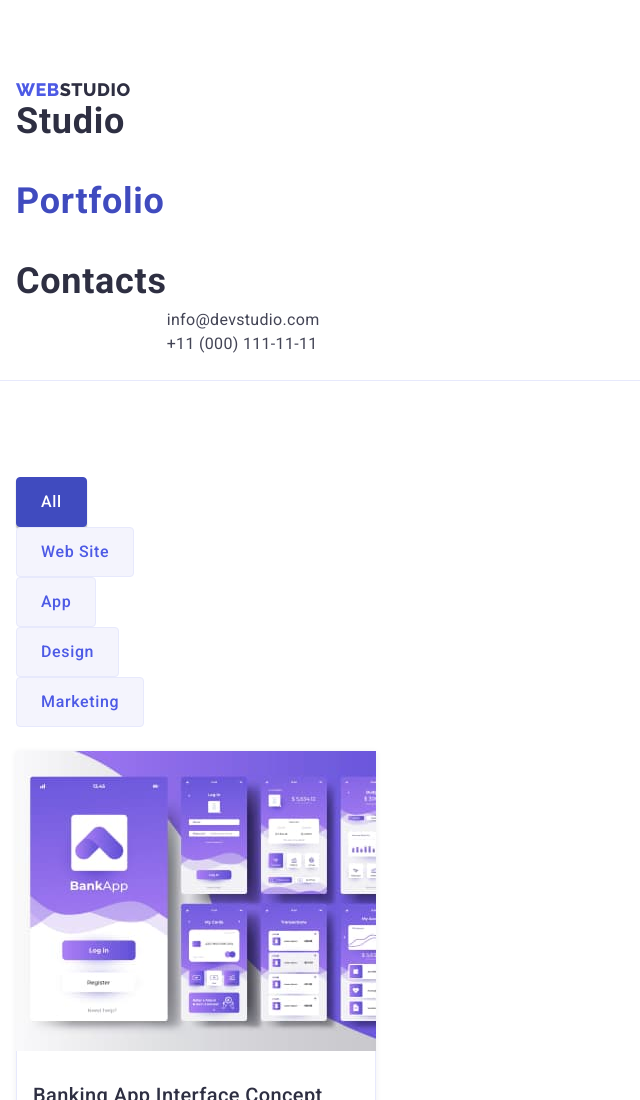
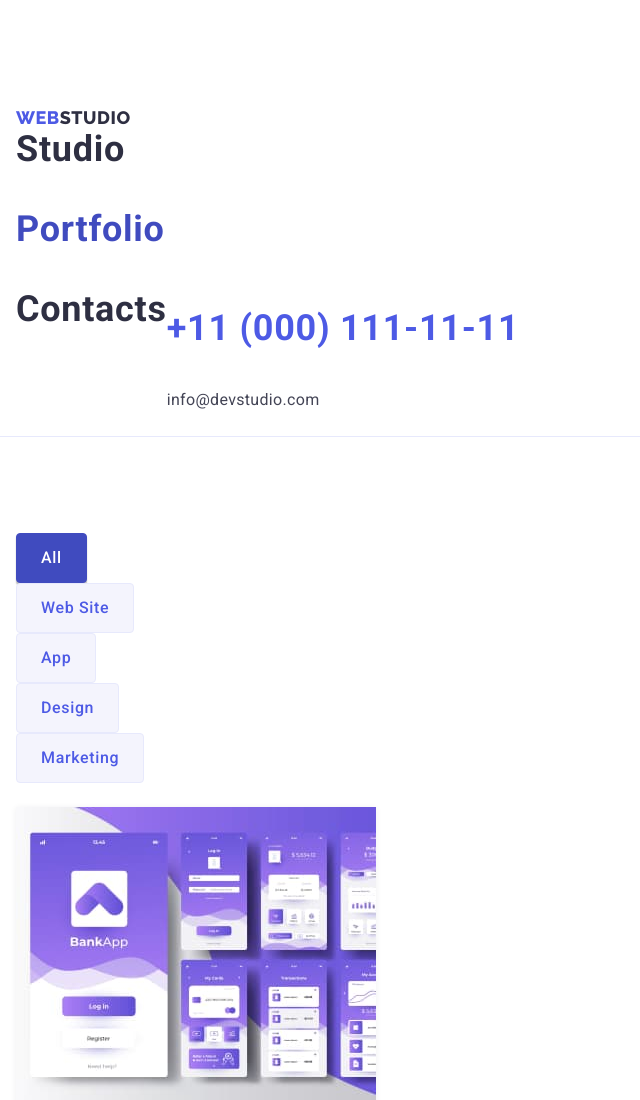
Before and after one commit to Qwimik/WebStudio, a plain HTML site: page portfolio.html in a window 1280 px wide. Shown: the top 1100 px of the page, without its empty margins (0-640 px from the left). Drawn offline with nearby package versions, Linux system fonts and the light colour scheme.

Commit message:
update styles.css

```diff
--- a/css/styles.css
+++ b/css/styles.css
@@ -175,9 +175,11 @@ img {
   margin-top: 284px;
 }
 .contacts-list {
-  column-gap: 40px;
   list-style: none;
   font-style: normal;
+  display: flex;
+  flex-direction: column-reverse;
+  row-gap: 40px;
 }
 .contacts-link {
   color: var(--slate-color);
@@ -185,6 +187,12 @@ img {
   line-height: 1.5;
   letter-spacing: 0.02em;
   transition: color var(--time-transition) var(--timing-function);
+}
+.contacts-item:last-child .contacts-link {
+  font-weight: 600;
+  font-size: 36px;
+  line-height: 1.111;
+  color: var(--iris-color);
 }
 .contacts-link:hover,
 .contacts-link:focus {
```
